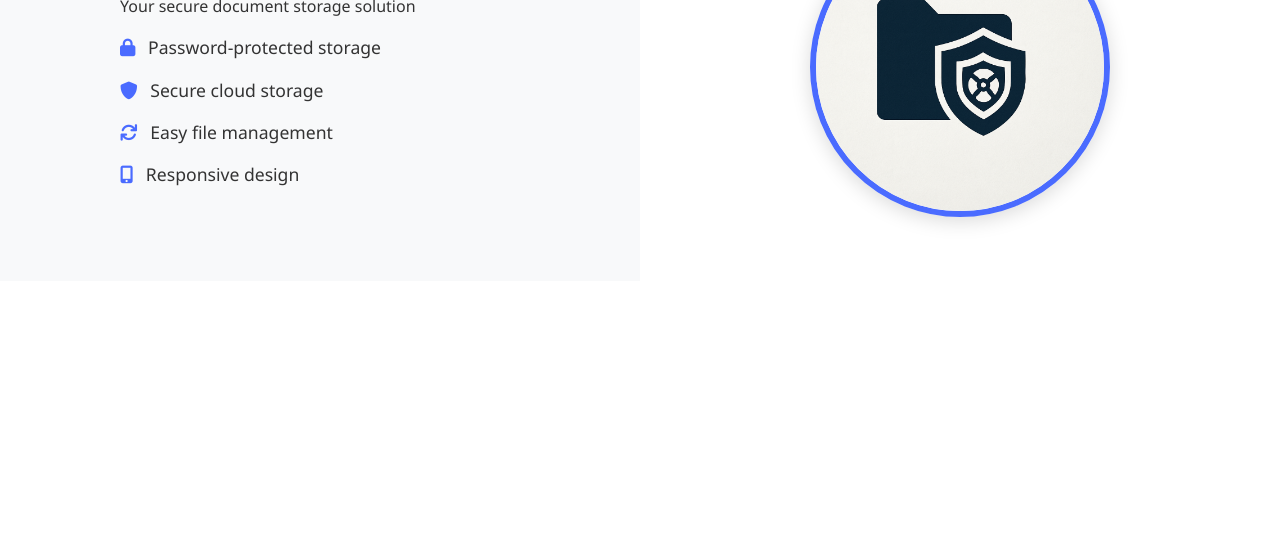
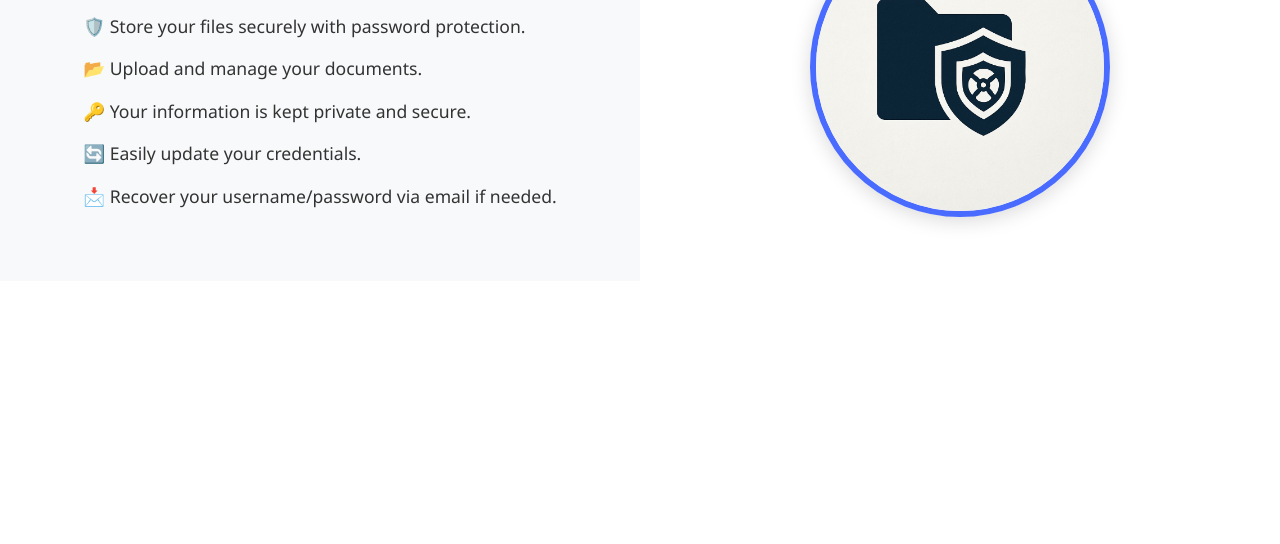
Before and after one commit to Satyaveni-Devisetti/DocVault, a plain HTML site: page index.html in a window 1280 px wide. Shown: the part 256-800 px from the top of the page. Drawn offline with nearby package versions, Linux system fonts and the light colour scheme.

Commit message:
Update index.html

```diff
--- a/index.html
+++ b/index.html
@@ -98,10 +98,11 @@
                     <h1>Welcome to DocVault</h1>
                     <p>Your secure document storage solution</p>
                     <ul class="features">
-                        <li><i class="fas fa-lock"></i> Password-protected storage</li>
-                        <li><i class="fas fa-shield-alt"></i> Secure cloud storage</li>
-                        <li><i class="fas fa-sync"></i> Easy file management</li>
-                        <li><i class="fas fa-mobile-alt"></i> Responsive design</li>
+                        <li>🛡️ Store your files securely with password protection.</li>
+                        <li>📂 Upload and manage your documents.</li>
+                        <li>🔑 Your information is kept private and secure.</li>
+                        <li>🔄 Easily update your credentials.</li>
+                        <li>📩 Recover your username/password via email if needed.</li>
                     </ul>
                 </div>
             </div>
```
